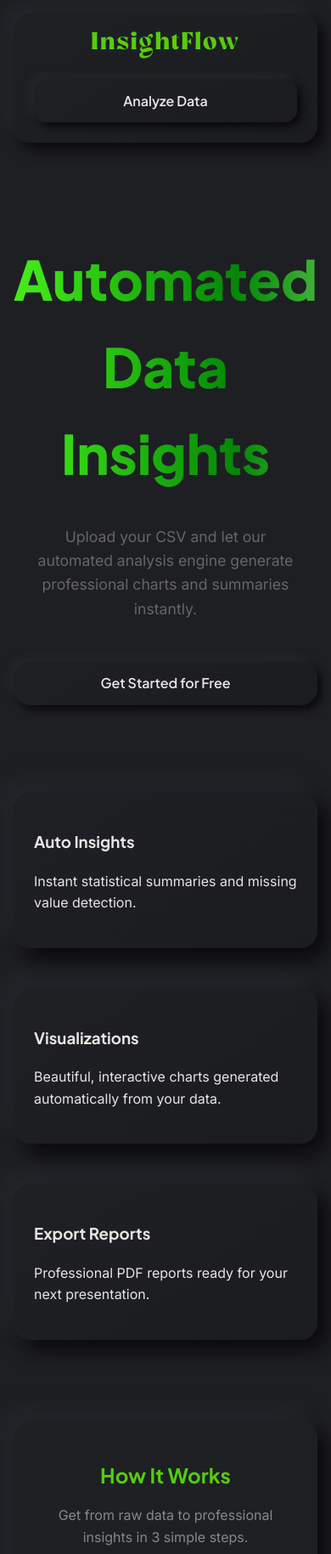
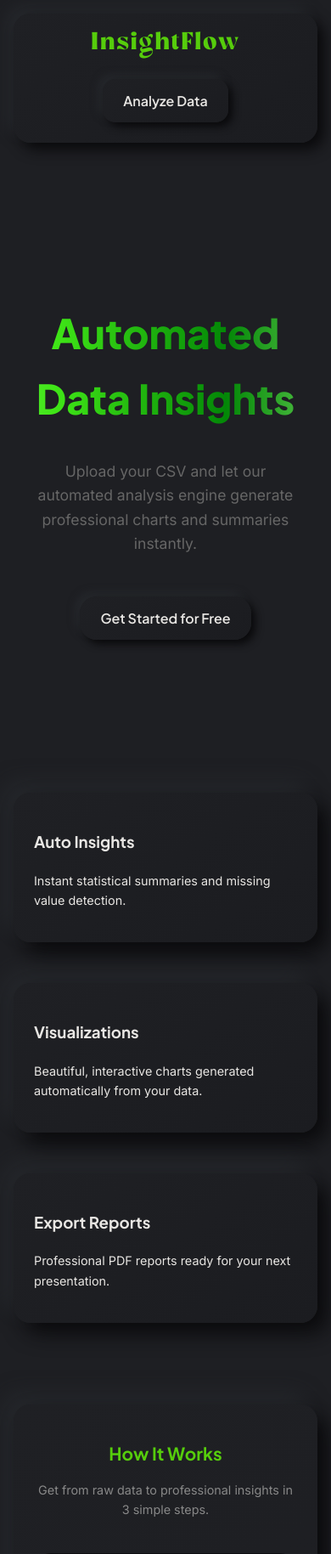
Before and after one commit to Rudra9069/InsightFlow-Data-Analytics-, a Flask app: page / in a window 390 px wide. Shown: the top 1829 px of the page at 85% size. Run offline with Flask 3, Linux system fonts and the light colour scheme.

Commit message:
Fix mobile alignment: hero title, button sizes, chart spacing, and heading sizes

```diff
--- a/static/css/styles.css
+++ b/static/css/styles.css
@@ -351,6 +351,7 @@ footer {
     .container {
         padding: 1.5rem;
     }
+
     .charts-grid {
         gap: 1.5rem;
     }
@@ -359,10 +360,11 @@ footer {
 @media (max-width: 768px) {
     .container {
         padding: 1rem;
+        overflow-x: hidden;
     }
 
     .hero-title {
-        font-size: 3rem;
+        font-size: 1.8rem;
         text-align: center;
     }
 
@@ -374,9 +376,12 @@ footer {
     }
 
     .nav-links {
-        width: 100%;
         justify-content: center;
         gap: 0.8rem;
+    }
+
+    .nav-links .btn-soft {
+        width: auto;
     }
 
     .logo {
@@ -390,8 +395,20 @@ footer {
         border-radius: 20px;
     }
 
+    h1 {
+        font-size: 1.6rem;
+    }
+
+    h2 {
+        font-size: 1.3rem;
+    }
+
+    .card > p {
+        font-size: 0.9rem;
+    }
+
     .card-inset {
-        padding: 0.8rem; /* Further reduced for mobile chart space */
+        padding: 1rem;
     }
 
     .hero p {
@@ -401,6 +418,8 @@ footer {
 
     .charts-grid {
         grid-template-columns: 1fr;
+        gap: 2rem;
+        margin-top: 2rem;
     }
 
     .stats-grid {
@@ -412,8 +431,12 @@ footer {
     .btn-soft {
         padding: 0.8rem 1.5rem;
         font-size: 1rem;
-        width: 100%;
         text-align: center;
+    }
+
+    #reupload-btn,
+    #analyze-btn {
+        flex: 1;
     }
 
     /* Filter mobile stacking */
@@ -436,10 +459,20 @@ footer {
 
     .chart-controls {
         justify-content: center;
-        margin-bottom: 1.5rem;
+        margin-bottom: 1rem;
+    }
+
+    .chart-card {
+        padding: 0.7rem !important;
+    }
+
+    .chart-card canvas {
+        max-height: 350px;
+        width: 100%;
     }
 
     .chart-toggle {
+        margin-bottom: 30px;
         width: 32px;
         height: 32px;
     }
@@ -485,7 +518,7 @@ footer {
     }
 
     /* Filter Bar Column Layout */
-    .filter-bar > div {
+    .filter-bar>div {
         flex-direction: column !important;
         align-items: stretch !important;
         gap: 1.2rem !important;
--- a/templates/index.html
+++ b/templates/index.html
@@ -27,6 +27,10 @@
             margin-bottom: 1rem;
             -webkit-background-clip: text;
             background-clip: text;
+        }
+
+        .mobile-break {
+            display: none;
         }
 
         /* ===== SPLASH SCREEN ===== */
@@ -171,6 +175,14 @@
                 letter-spacing: 2px;
             }
 
+            .hero h1 {
+                font-size: 3rem;
+            }
+
+            .mobile-break {
+                display: inline;
+            }
+
         }
     </style>
 </head>
@@ -220,7 +232,7 @@
 
         <section class="hero animate-in">
             <h1 class="hero-title">
-                Automated Data Insights
+                Automated <br class="mobile-break">Data Insights
             </h1>
             <p class="animate-delay-1" style="max-width: 600px; margin-bottom: 3rem; color: #666666;">
                 Upload your CSV and let our automated analysis engine generate professional charts and summaries
```
